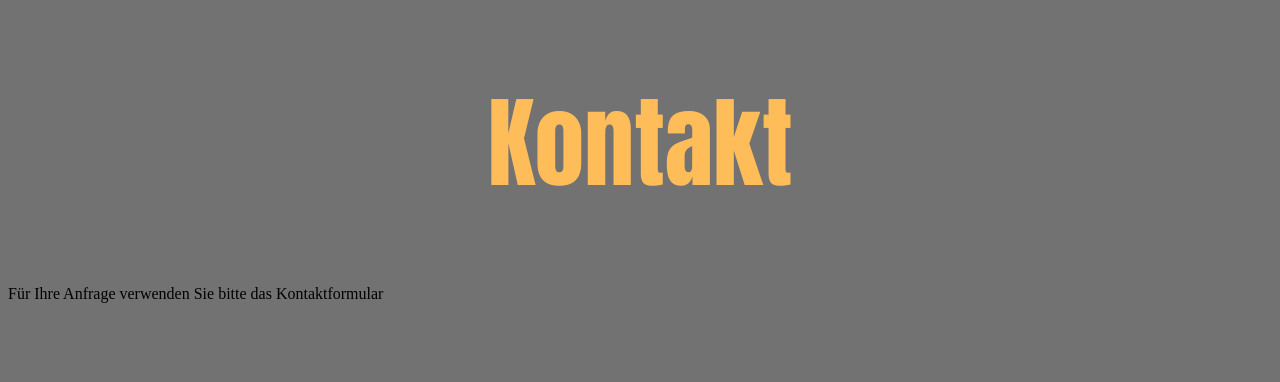
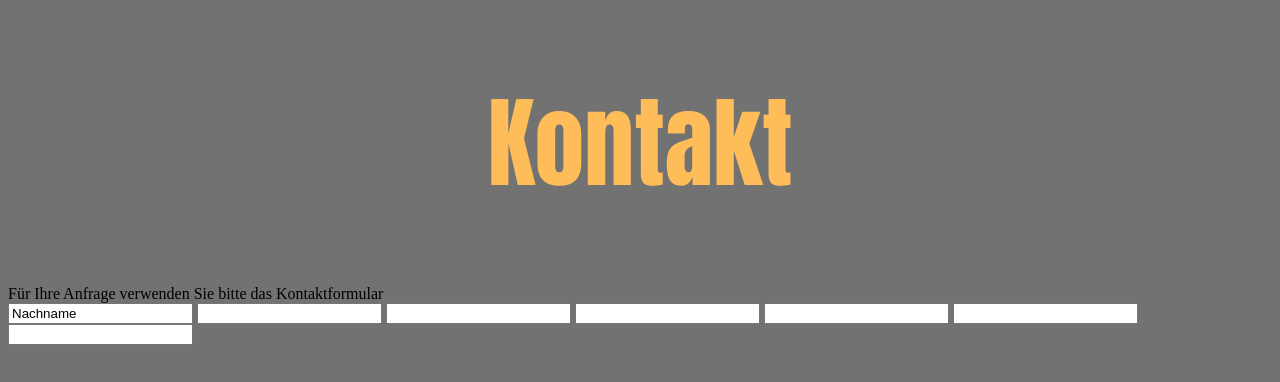
Before and after one commit to Satch2619/Satch-Production-HP, a plain HTML site: page kontakt.html in a window 1280 px wide. Drawn offline with Linux system fonts and the light colour scheme; a web font is replaced by a local one.

Commit message:
input felder erstellt

```diff
--- a/kontakt.html
+++ b/kontakt.html
@@ -1,20 +1,35 @@
 <!DOCTYPE html>
 <html lang="de">
-
-<head>
+  <head>
     <meta charset="UTF-8" />
     <meta http-equiv="X-UA-Compatible" content="IE=edge" />
     <meta name="viewport" content="width=device-width, initial-scale=1.0" />
     <title>Satch Production</title>
     <link rel="preconnect" href="https://fonts.googleapis.com" />
     <link rel="preconnect" href="https://fonts.gstatic.com" crossorigin />
-    <link href="https://fonts.googleapis.com/css2?family=Permanent+Marker&display=swap" rel="stylesheet" />
-    <link rel="stylesheet" media="screen" href="https://fontlibrary.org//face/gidole-regular" type="text/css" />
+    <link
+      href="https://fonts.googleapis.com/css2?family=Permanent+Marker&display=swap"
+      rel="stylesheet"
+    />
+    <link
+      rel="stylesheet"
+      media="screen"
+      href="https://fontlibrary.org//face/gidole-regular"
+      type="text/css"
+    />
     <link rel="stylesheet" type="text/css" href="kontakt.css" />
     <h1>Kontakt</h1>
     <div id="kontakt">
-        Für Ihre Anfrage verwenden Sie bitte das Kontaktformular
+      Für Ihre Anfrage verwenden Sie bitte das Kontaktformular
     </div>
-</head>
-
+    <div class="Contact-Data">
+      <input type="text" name="Nachname" value="Nachname" ; />
+      <input type="text" name="Vorname" ; />
+      <input type="text" name="Straße" ; />
+      <input type="number" name="Haus-Nr" ; />
+      <input type="number" name="PLZ" ; />
+      <input type="text" name="Ort" ; />
+      <input type="email" name="Nachname" ; />
+    </div>
+  </head>
 </html>
```
